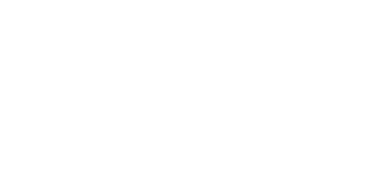
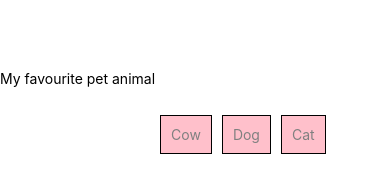
Before and after one commit to userrails/native-app-ex, a React Native app: screen / in a window 390 px wide. Shown: the part 257-450 px from the top of the page. Built offline with nearby package versions, Linux system fonts and the light colour scheme.

Commit message:
pets listed

```diff
--- a/App.js
+++ b/App.js
@@ -5,6 +5,7 @@
         View
       } from 'react-native';
 import ProfileImage from './components/ProfileImage';
+import AlignTextCenterScreen from './components/AlignTextCenterScreen';
 
 export default function App() {
   return (
@@ -18,6 +19,9 @@
         </View>
         <View style={styles.profileImage}>
           <ProfileImage />
+        </View>
+        <View>
+          <AlignTextCenterScreen />
         </View>
     </View>
   );
--- /dev/null
+++ b/components/AlignTextCenterScreen.js
@@ -0,0 +1,44 @@
+import React, { Component } from 'react';
+import { View, Text, StyleSheet } from 'react-native';
+
+class AlignTextCenterScreen extends Component {
+  render() {
+    return (
+      <View style={styles.container}>
+        <View style={styles.position}>
+          <Text>My favourite pet animal</Text>
+        </View>
+        <View style={styles.pets_position}>
+            <Text style={styles.defaultText}>Cow</Text>
+            <Text style={styles.defaultText}>Dog</Text>
+            <Text style={styles.defaultText}>Cat</Text>
+        </View>
+      </View>
+    );
+  }
+}
+
+const styles = StyleSheet.create({
+  container: {
+    flex: 1,
+    flexDirection: 'row'
+  },
+  position: {
+    top: 180
+  },
+  pets_position: {
+    top: 220,
+    flexDirection: 'row',
+    alignItems: 'center',
+    justifyContent: 'center'
+  },
+  defaultText: {
+    backgroundColor: 'pink',
+    margin: 5,
+    padding: 10,
+    color: 'grey',
+    borderWidth: 1
+  }
+})
+
+export default AlignTextCenterScreen;
```
